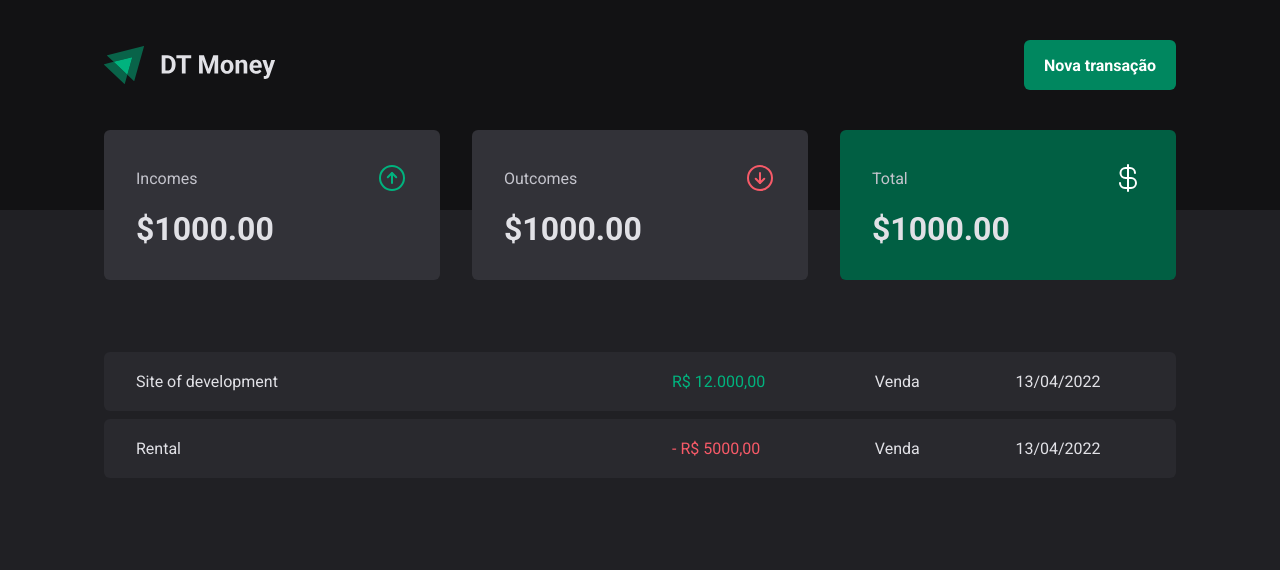
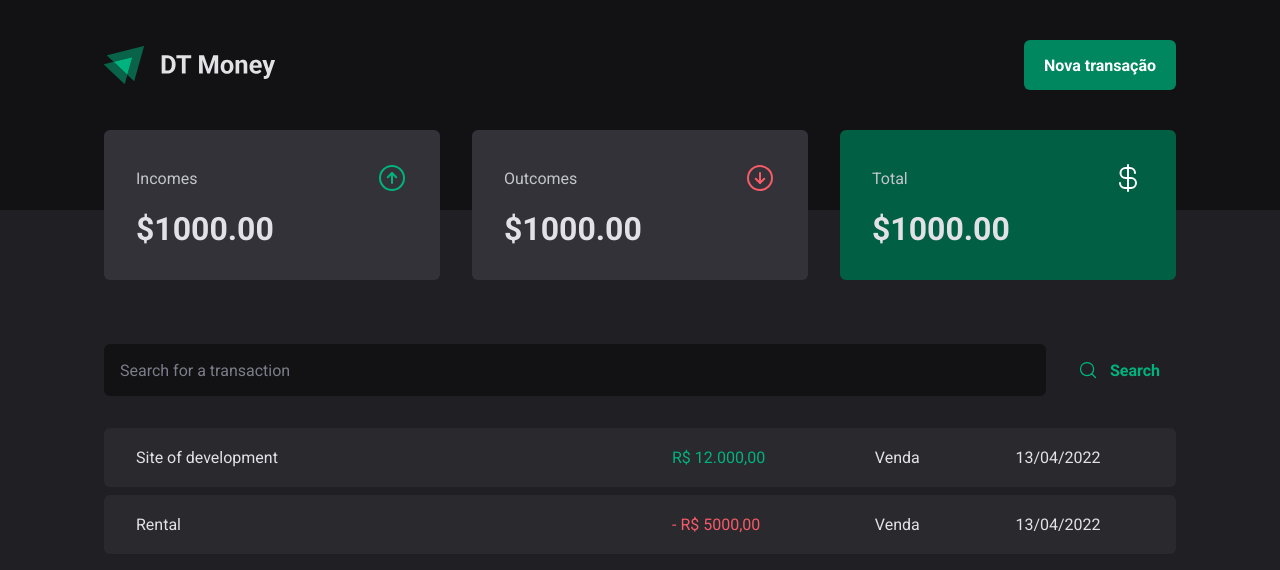
Before and after one commit to eduardoacdiogo/dt-money, a React (Vite) app: page / in a window 1280 px wide. Shown: the top 570 px of the page. Built offline with nearby package versions, Linux system fonts and the light colour scheme.

Commit message:
feat: Search Form Styles

```diff
--- /dev/null
+++ b/src/pages/Transactions/components/SearchForm/index.tsx
@@ -0,0 +1,15 @@
+import { MagnifyingGlass } from 'phosphor-react';
+import { SearchFormContainer } from './styles';
+
+export function SearchForm() {
+  return (
+    <SearchFormContainer>
+      <input type="text" placeholder="Search for a transaction" />
+
+      <button type="submit">
+        <MagnifyingGlass size={20} />
+        Search
+      </button>
+    </SearchFormContainer>
+  )
+}
--- /dev/null
+++ b/src/pages/Transactions/components/SearchForm/styles.ts
@@ -0,0 +1,40 @@
+import { styled } from 'styled-components';
+
+export const SearchFormContainer = styled.form`
+  display: flex;
+  gap: 1rem;
+
+  input {
+    flex: 1;
+    border-radius: 6px;
+    border: 0;
+    background: ${props => props.theme['gray-900']};
+    color: ${props => props.theme['gray-300']};
+    padding: 1rem;
+
+    &::placeholder {
+      color: ${props => props.theme['gray-500']};
+    }
+  }
+
+  button {
+    display: flex;
+    align-items: center;
+    gap: 0.75rem;
+
+    border: 0;
+    padding: 1rem;
+    background: transparent;
+    border: ${props => props.theme['green-300']};
+    color: ${props => props.theme['green-300']};
+    font-weight: bold;
+    border-radius: 6px;
+
+    &:hover {
+      background: ${props => props.theme['green-500']};
+      border: ${props => props.theme['green-500']};
+      color: ${props => props.theme.white};
+      transition: background 0.2s, color 0.2s, border-color 0.2s;
+    }
+  }
+`
--- a/src/pages/Transactions/index.tsx
+++ b/src/pages/Transactions/index.tsx
@@ -1,5 +1,6 @@
 import { Header } from "../../components/Header";
 import { Summary } from '../../components/Summary';
+import { SearchForm } from './components/SearchForm';
 import { PriceHighlight, TransactionsContainer, TransactionsTable } from './styles';
 
 export function Transactions() {
@@ -7,8 +8,8 @@
     <div>
       <Header />
       <Summary />
-
       <TransactionsContainer>
+        <SearchForm />
         <TransactionsTable>
           <tbody>
             <tr>
--- a/src/pages/Transactions/styles.ts
+++ b/src/pages/Transactions/styles.ts
@@ -11,6 +11,7 @@
   width: 100%;
   border-collapse: separate;
   border-spacing: 0 0.5rem;
+  margin-top: 1.5rem;
 
   td {
     padding: 1.25rem 2rem;
```
